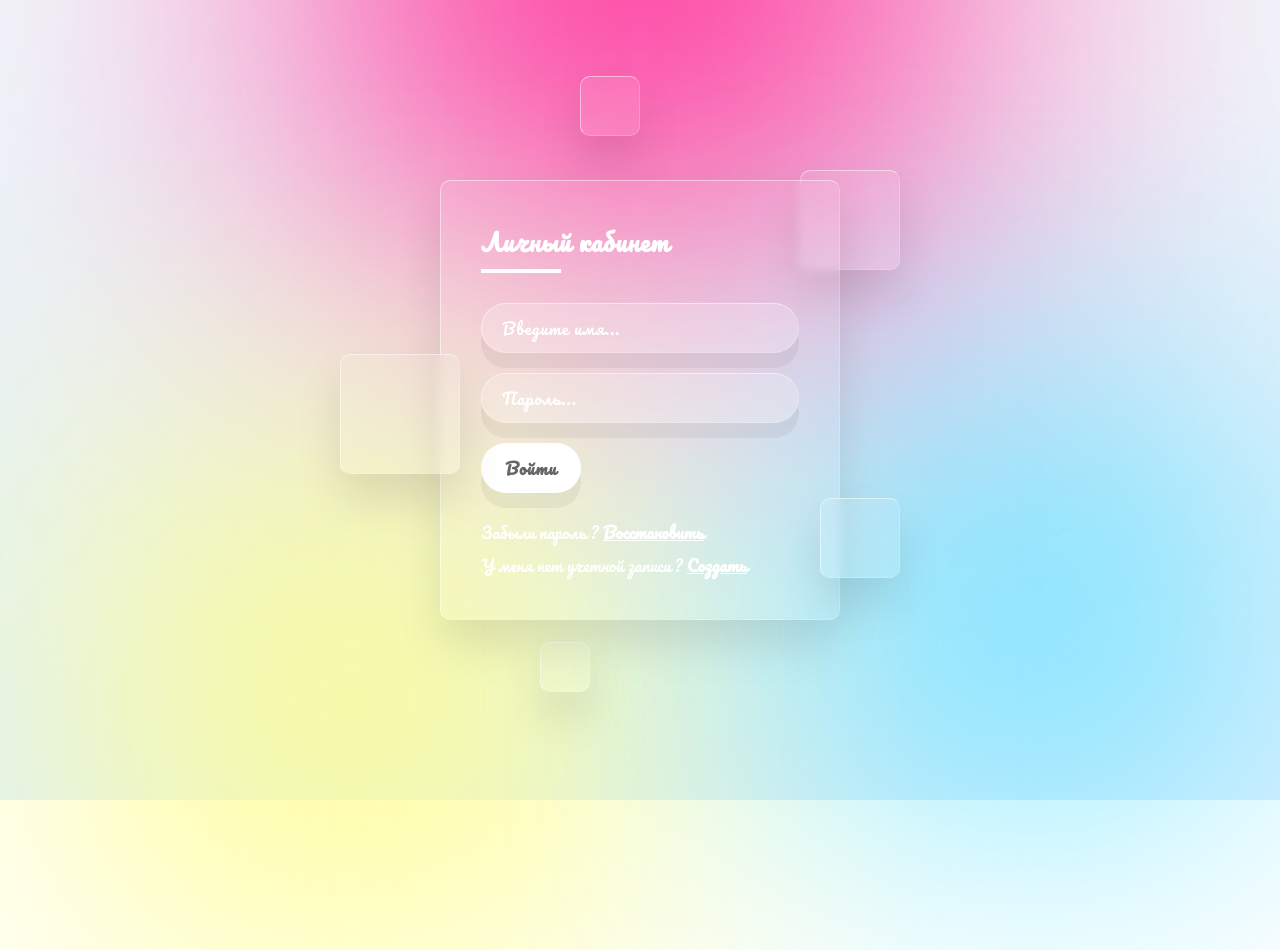
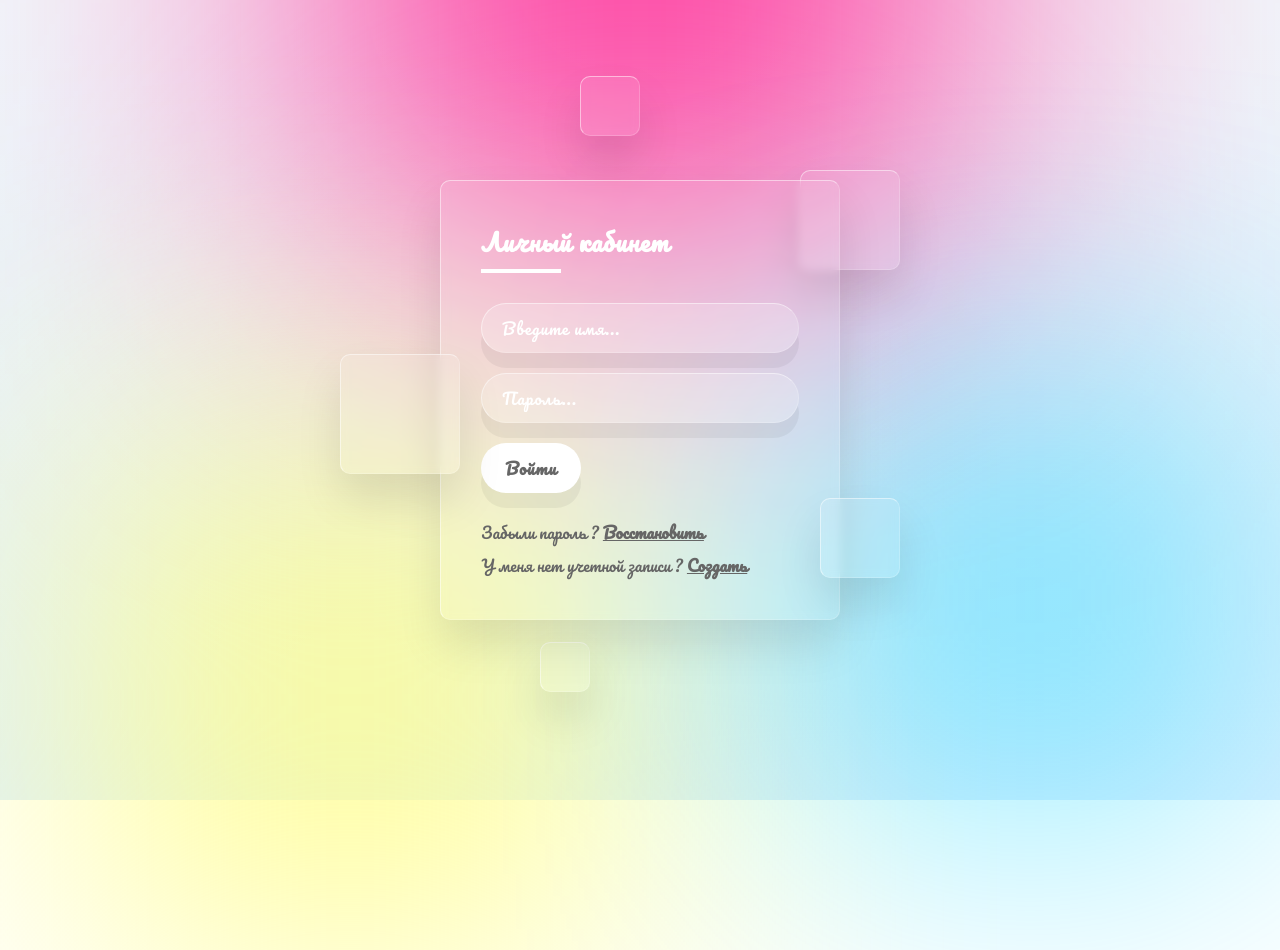
Before and after one commit to SaparowMaksat/Login-Form, a plain HTML site: page index.html in a window 1280 px wide. Drawn offline with Linux system fonts and the light colour scheme.

Commit message:
Changed the text color

```diff
--- a/style.css
+++ b/style.css
@@ -191,10 +191,10 @@ section .color:nth-child(3) {
 
 .forget {
     margin-top: 5px;
-    color: #fff;
+    color: #666;
 }
 
 .forget a {
-    color: #fff;
+    color: #666;
     font-weight: 600;
 }
```
